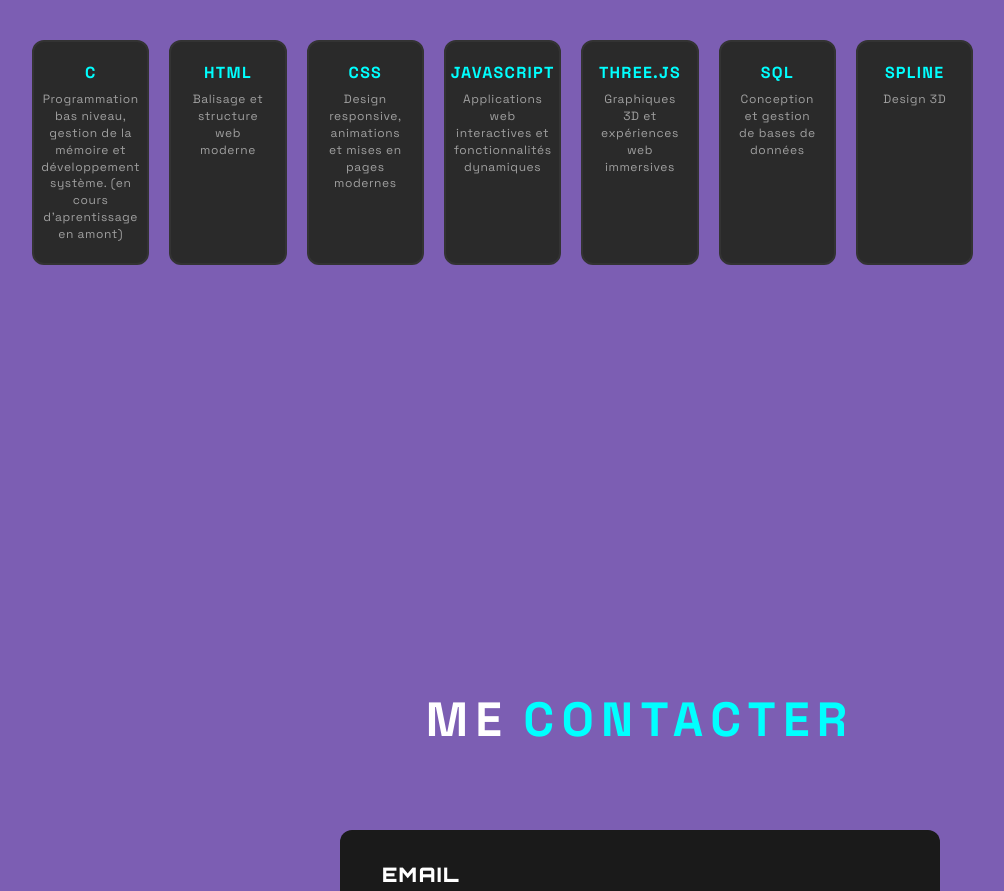
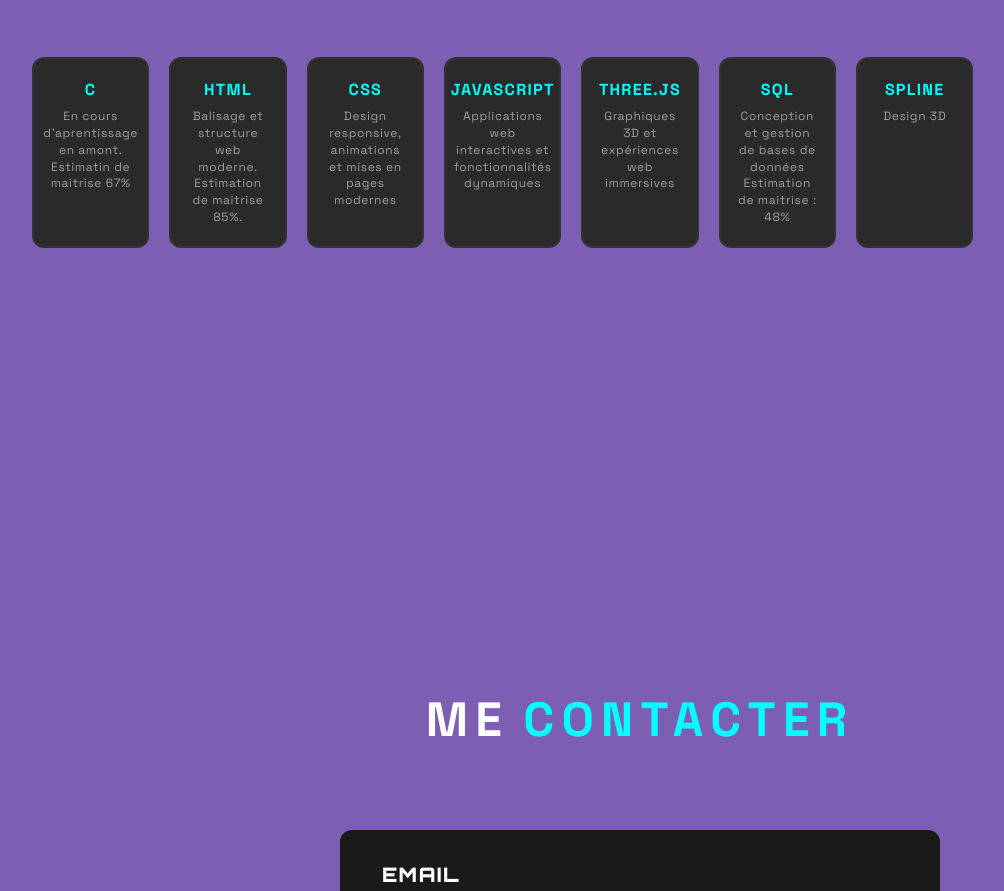
Before and after one commit to Yn-len/yn-lenportefolio, a website: page index.html in a window 1280 px wide. Shown: the part 3335-4226 px from the top of the page, without its empty margins (0-1004 px from the left). Drawn offline with Linux system fonts and the light colour scheme.

Commit message:
Revise skill descriptions and add mastery percentages
Updated skill descriptions and added mastery estimates.

```diff
--- a/index.html
+++ b/index.html
@@ -187,7 +187,8 @@
             <div class="skill-card">
                 <div class="skill-content">
                     <h3>C</h3>
-                    <p>Programmation bas niveau, gestion de la mémoire et développement système. (en cours d'aprentissage en amont)</p>
+                    <p>En cours d'aprentissage en amont.
+                       Estimatin de maitrise 67%</p>
                 </div>
             </div>
 
@@ -195,7 +196,8 @@
             <div class="skill-card">
                 <div class="skill-content">
                     <h3>HTML</h3>
-                    <p>Balisage et structure web moderne</p>
+                    <p>Balisage et structure web moderne.
+                       Estimation de maitrise 85%.</p>
                 </div>
             </div>
 
@@ -227,7 +229,8 @@
             <div class="skill-card">
                 <div class="skill-content">
                     <h3>SQL</h3>
-                    <p>Conception et gestion de bases de données</p>
+                    <p>Conception et gestion de bases de données
+                    Estimation de maitrise : 48%</p>
                 </div>
             </div>
 
```
